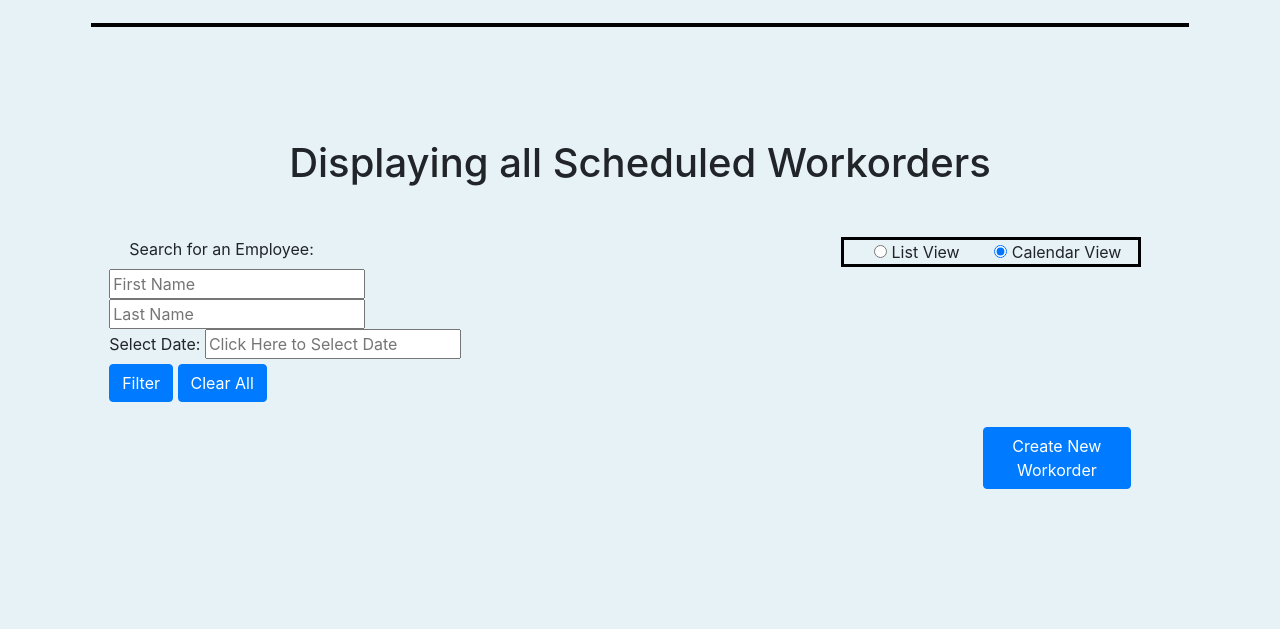
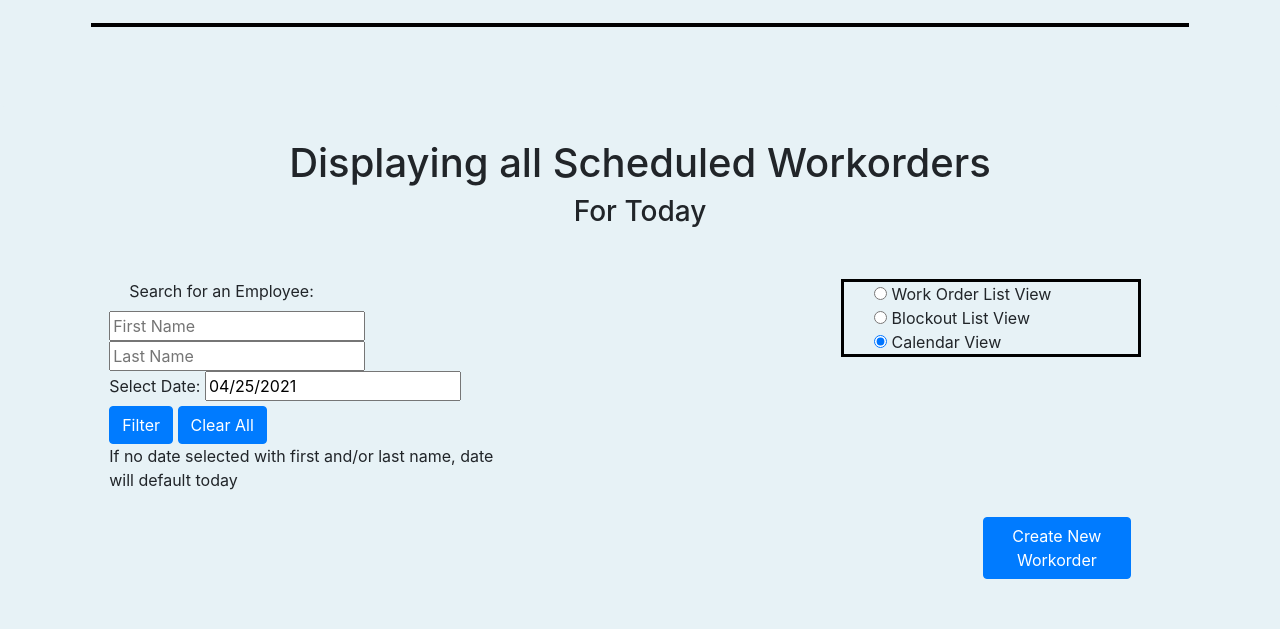
Before and after one commit to fmunoz1899/PepsiCo-Scheduling-Tool-Copy, a PHP site: page /Cal_View.php in a window 1280 px wide. Shown: the part 288-917 px from the top of the page. Before the commit the page ends 777 px from the top, so only its background shows below. Run offline with PHP 8.4, Linux system fonts and the light colour scheme; a user stored in the database is signed in; data comes from the database, SQL or seed files in the repository; some libraries are stand-ins or nearby versions.

Commit message:
Update Cal_View.php

```diff
--- a/PepsiCo Scheduling PHP/Cal_View.php
+++ b/PepsiCo Scheduling PHP/Cal_View.php
@@ -9,12 +9,12 @@
         <script src="https://ajax.googleapis.com/ajax/libs/jquery/3.4.1/jquery.min.js"></script>
         <script src="https://cdnjs.cloudflare.com/ajax/libs/popper.js/1.14.7/umd/popper.min.js"></script>
         <script src="https://maxcdn.bootstrapcdn.com/bootstrap/4.3.1/js/bootstrap.min.js"></script>
-        <script type='text/javascript' src='http://ajax.googleapis.com/ajax/libs/jquery/1.3.2/jquery.min.js?ver=1.3.2'></script>
-       <script type='text/javascript' src='/js/jquery.mousewheel.min.js'></script>
+        <script type="text/javascript" src="https://ajax.googleapis.com/ajax/libs/jqueryui/1.8.11/jquery-ui.min.js"></script>
+        <script type='text/javascript' src='/js/jquery.mousewheel.min.js'></script>
         <script src="https://code.jquery.com/jquery-1.12.4.js"></script>
         <script src="https://code.jquery.com/ui/1.12.1/jquery-ui.js"></script>
         <link rel='stylesheet' type='text/css' href='CSS/pepsi_styles.css'>
-        <script language='Javascript' type='text/javascript' src="JS/fuck.js"></script>
+        <script language='Javascript' type='text/javascript' src="Javascript/functionality.js"></script>
         <script>
                 $(document).ready(function(){
                   $('[data-toggle="tooltip"]').tooltip();
@@ -31,8 +31,14 @@
 		  <li class="nav-item active"><a class="nav-link a2" href="login.php">Log Out</a></li>
 
     </nav>
-
-
+<?php
+session_start();
+if(!isset($_SESSION['manager']) || $_SESSION['manager']===false)
+{
+	header('location:login.php?cal_man_no_tok');
+	exit;
+}
+?>
             <div class="jumbotron text-center jumbotron2">
                 <h1 class="font-weight-bold text-center">Manager Workorder List View</h1>
                 <img class = "img1"  src = "pepsi.png">
@@ -41,6 +47,7 @@
 
             <div>
                 <h1 class="h1_1">Displaying all Scheduled Workorders</h1>
+				 <h3 class="h1_1">For Today</h3>
             </div>
 
             <!-- All names will be taken from the database -->
@@ -57,13 +64,15 @@
                       <button type="submit" name="submit" class="btn btn-primary">Filter</button>
                   </form >
 				  <button type="submit" name="clear" id="clear" class="btn btn-primary">Clear All</button>
+				   <br>If no date selected with first and/or last name, date will default today
 
                 </div>
                 <div class="col-md-3"></div>
                   <div class="col-md-3 divborder">
                       <form class = "select_form">
-                          <input class = "choice" type="radio" name="choice" id = "LV"> List View
-                          <input class = "choice" type="radio" name="choice" id = "CV" checked> Calendar View
+                          <input class = "choice" type="radio" name="choice" id = "LV"> Work Order List View</input><br>
+						   <input class = "choice" type="radio" name="choice" id = "BV"> Blockout List View</input></br>
+                          <input class = "choice" type="radio" name="choice" id = "CV" checked> Calendar View</input>
                       </form>
                   </div>
               </div>
@@ -215,7 +224,7 @@ include('connect.php');
 date_default_timezone_set("America/New_York"); //timezone will need to change before giving
 
 		$curday=substr(date("r"),0,3); //this gets me the day abbrivated for the ahours
-		$curdate=date("Y-m-j"); //this gets the current date and formats it in yyy-mm-dd
+		$curdate=date("Y-m-d"); //this gets the current date and formats it in yyy-mm-dd
 echo"
       <div class = 'row div_space '>
         <div class = 'col-md-1'></div>
@@ -340,10 +349,5 @@ echo"
         </div>
        </div>
 	  </div>
-
-
-
-
-
     </body>
 </html>
```
